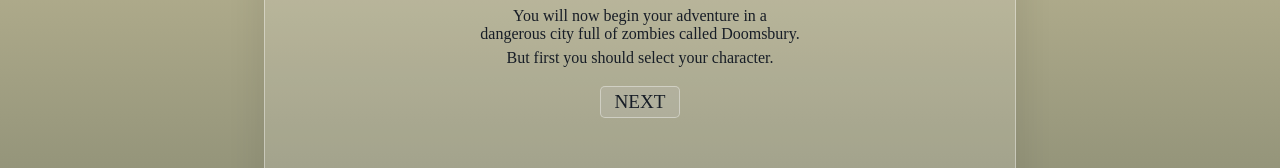
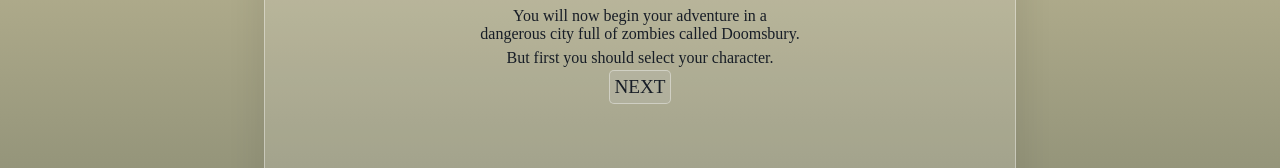
Before and after one commit to me1n0/doomsbury, a plain HTML site: page start.html in a window 1280 px wide. Shown: the part 193-361 px from the top of the page. Drawn offline with Linux system fonts and the light colour scheme; a web font is replaced by a local one.

Commit message:
buttons improvement

```diff
--- a/style.css
+++ b/style.css
@@ -94,13 +94,11 @@ span a {
     border: 1px solid #ffffff65;
     border-radius: 5px;
     font-family: 'Mate SC', serif;
-    width: 5rem;
-    height: 2rem;
+    padding: 0.3rem;
     font-size: 1.2rem;
     text-align: center;
 }
 .strt-btn {
-    margin-top: 1rem;
     text-align: center;
 }
 .slct-btn{
```
